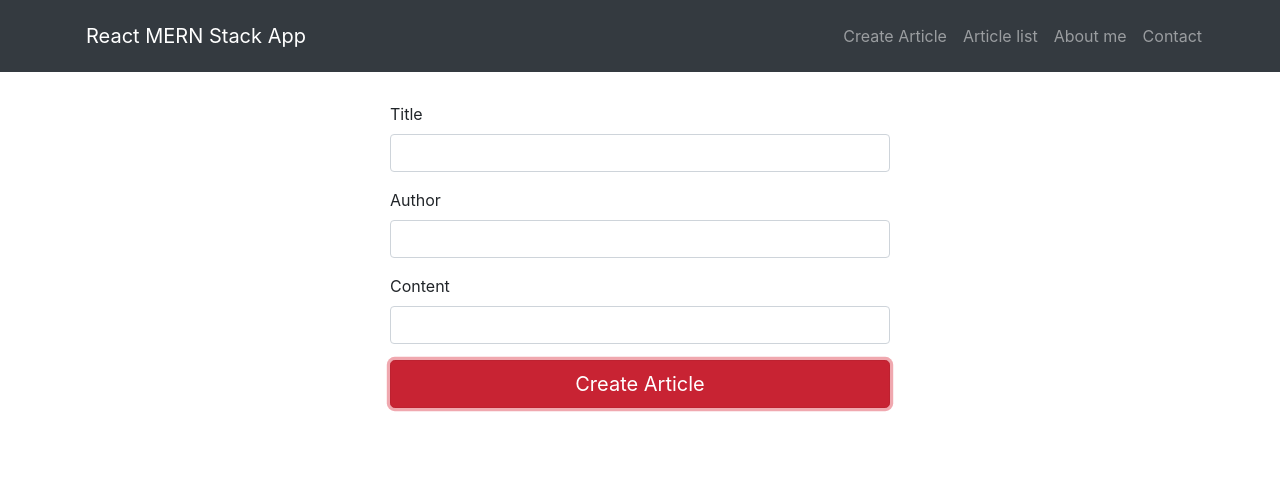
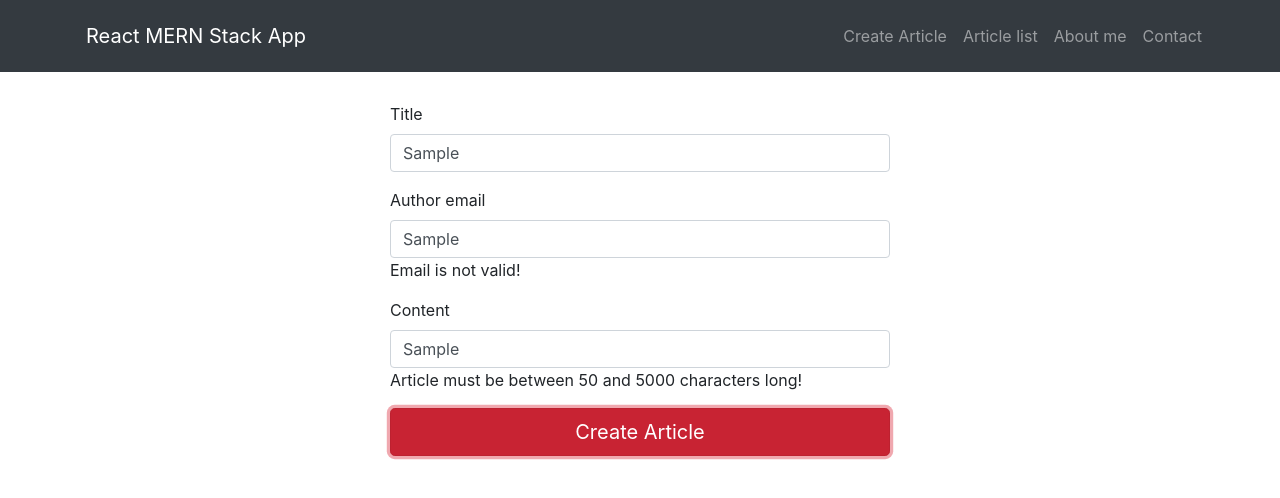
Before and after one commit to pmmagusiak/mern-stack-app, a React (Create React App) app: page / in a window 1280 px wide. Both pictures are taken after typing "Sample", "Sample", "Sample" into the empty fields and a click on the button "Create Article". Shown: the top 498 px of the page. Built offline with nearby package versions, Linux system fonts and the light colour scheme; no server answers.

Commit message:
commit form validation

```diff
--- a/src/components/create-article.component.js
+++ b/src/components/create-article.component.js
@@ -3,7 +3,135 @@ import Form from 'react-bootstrap/Form'
 import Button from 'react-bootstrap/Button'
 import axios from 'axios'
 
+const validEmailRegex = RegExp(/^(([^<>()[\].,;:\s@"]+(\.[^<>()[\].,;:\s@"]+)*)|(".+"))@(([^<>()[\].,;:\s@"]+\.)+[^<>()[\].,;:\s@"]{2,})$/i);
+
+const validateForm = (errors) => {
+    let valid = true;
+    Object.values(errors).forEach(
+        (val) => (val.length > 1 || val==='') && (valid=false)
+    );
+    return valid;
+}
+
+
 export default class CreateArticle extends Component {
+
+    constructor(props) {
+        super(props);
+
+        this.onChange = this.onChange.bind(this);
+        this.onSubmit = this.onSubmit.bind(this);
+
+        this.state = {
+            title: '',
+            author: '',
+            content: '',
+            errors: {
+                title: '',
+                author: '',
+                content: ''
+            }
+        }
+    }
+
+
+
+    onChange(e) {
+        e.preventDefault();
+        const {name, value} = e.target;
+        let errors = this.state.errors;
+
+        switch (name) {
+            case 'title':
+                errors.title =
+                value.trim().length < 5 || value.trim().length > 100 || value === ''
+                ? 'Title must be between 5 and 100 characters long!'
+                :' ';
+                break;
+            case 'author':
+                errors.author =
+                validEmailRegex.test(value) || e.target.value === ''
+                ?' '
+                :'Email is not valid!'
+                break;
+            case 'content':
+                errors.content =
+                value.trim().length < 50 || value.trim().length > 5000 || e.target.value === ''
+                ? 'Article must be between 50 and 5000 characters long!'
+                :' ';
+                break;
+            default:
+                break;
+        }
+
+        this.setState({errors, [name]:value}, ()=>{
+            console.log(errors)
+
+        })
+    }
+
+    onSubmit(e) {
+        e.preventDefault()
+
+        if(validateForm(this.state.errors)){
+            console.info('Valid form')
+            const article = {
+                title: this.state.title,
+                author: this.state.author,
+                content: this.state.content,
+            };
+
+            axios.post('http://localhost:5000/articles/create-article', article)
+                .then(res => console.log(res.data));
+
+
+            this.setState({
+                title: '',
+                author: '',
+                content: ''
+            })
+        }else{
+            console.error('Invalid form')
+        }
+    }
+
+
+    render() {
+        const {errors} = this.state;
+        return (<div className="form-wrapper">
+            <Form onSubmit={this.onSubmit}>
+                <Form.Group controlId="Title">
+                    <Form.Label>Title</Form.Label>
+                    <Form.Control type="text" name="title" onChange={this.onChange}/>
+                    {errors.title.length > 0 &&
+                    <span className='error'>{errors.title}</span>}
+                </Form.Group>
+
+                <Form.Group controlId="Author">
+                    <Form.Label>Author email</Form.Label>
+                    <Form.Control type="text" name="author" onChange={this.onChange}/>
+                    {errors.author.length > 0 &&
+                    <span className='error'>{errors.author}</span>}
+                </Form.Group>
+
+                <Form.Group controlId="Content">
+                    <Form.Label>Content</Form.Label>
+                    <Form.Control type="text" name="content" onChange={this.onChange}/>
+                    {errors.content.length > 0 &&
+                    <span className='error'>{errors.content}</span>}
+                </Form.Group>
+
+                <Button variant="danger" size="lg" block="block" type="submit">
+                    Create Article
+                </Button>
+
+            </Form>
+        </div>);
+    }
+}
+
+
+/*export default class CreateArticle extends Component {
 
     constructor(props) {
         super(props);
@@ -16,12 +144,18 @@ export default class CreateArticle extends Component {
         this.state = {
             title: '',
             author: '',
-            content: ''
+            content: '',
+
         }
     }
 
     onChangeArticleTitle(e) {
-        this.setState({title: e.target.value})
+        if (
+            e.target.value.trim().length < 5 || e.target.value.trim().length > 100 || e.target.value === ''
+        ){
+            console.log('błąd!')
+        }else{
+        this.setState({title: e.target.value})}
     }
 
     onChangeArticleAuthor(e) {
@@ -83,4 +217,4 @@ export default class CreateArticle extends Component {
             </Form>
         </div>);
     }
-}
+}*/
```
